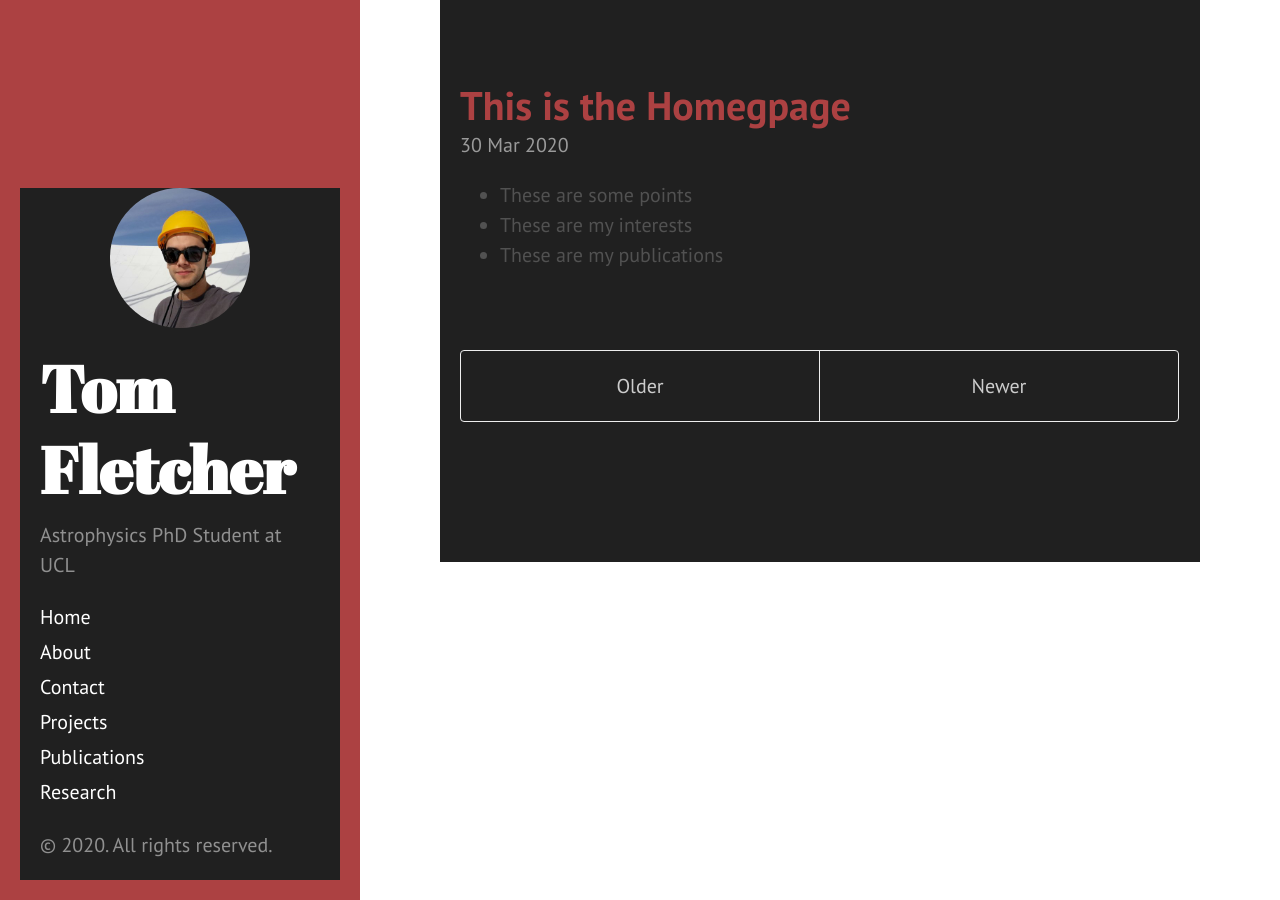
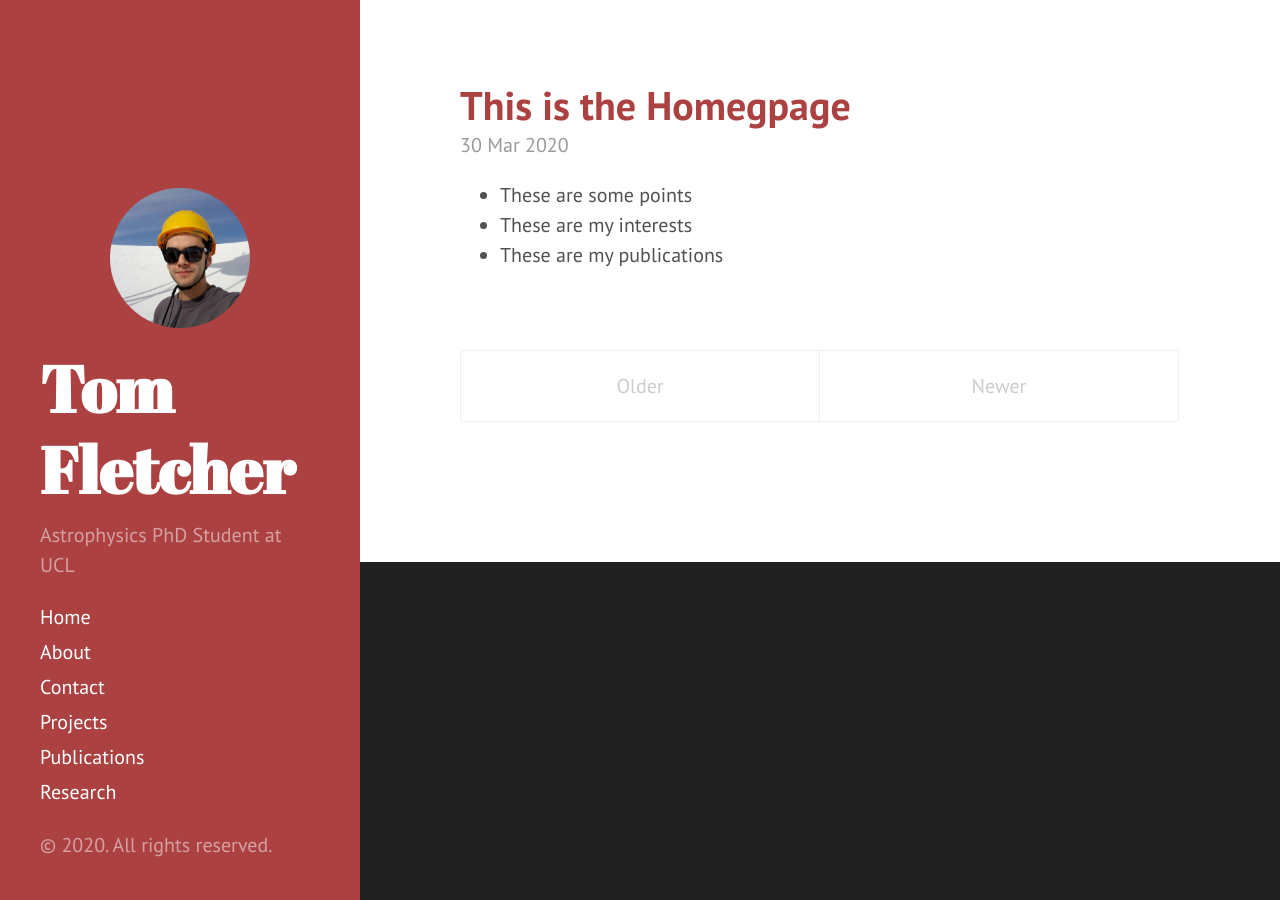
Before and after one commit to tomjf/tomjf.github.io, a Jekyll site: the page built from index.html, in a window 1280 px wide. Built offline with Jekyll 4.4.1, drawn with Linux system fonts in a browser that asks for light colours; nearby versions of some CDN libraries; the list of posts is cut into pages by our own code.

Commit message:
try global reset

```diff
--- a/public/css/hyde.css
+++ b/public/css/hyde.css
@@ -33,6 +33,7 @@
 
 html {
   font-family: "PT Sans", Helvetica, Arial, sans-serif;
+  background-color: #202020;
 }
 @media (min-width: 48em) {
   html {
--- a/public/css/poole.css
+++ b/public/css/poole.css
@@ -292,7 +292,7 @@
   margin-left:  auto;
   margin-right: auto;
   /* color: rgba(255,255,255,.5); */
-  background-color: #202020;
+  /* background-color: #202020; */
 }
 
 
```
